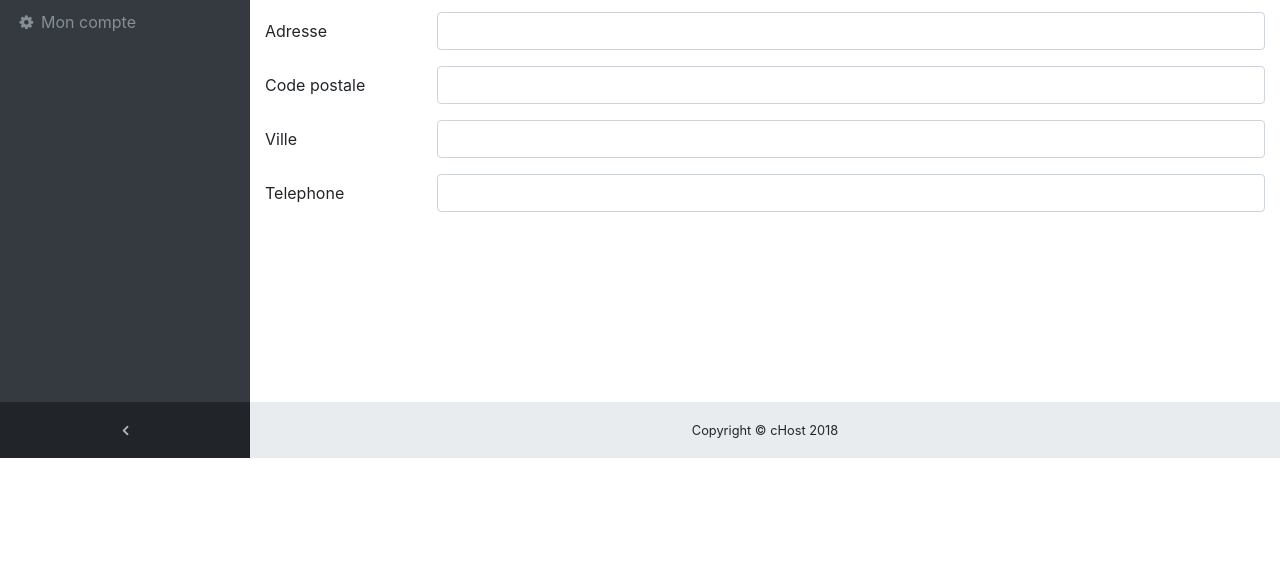
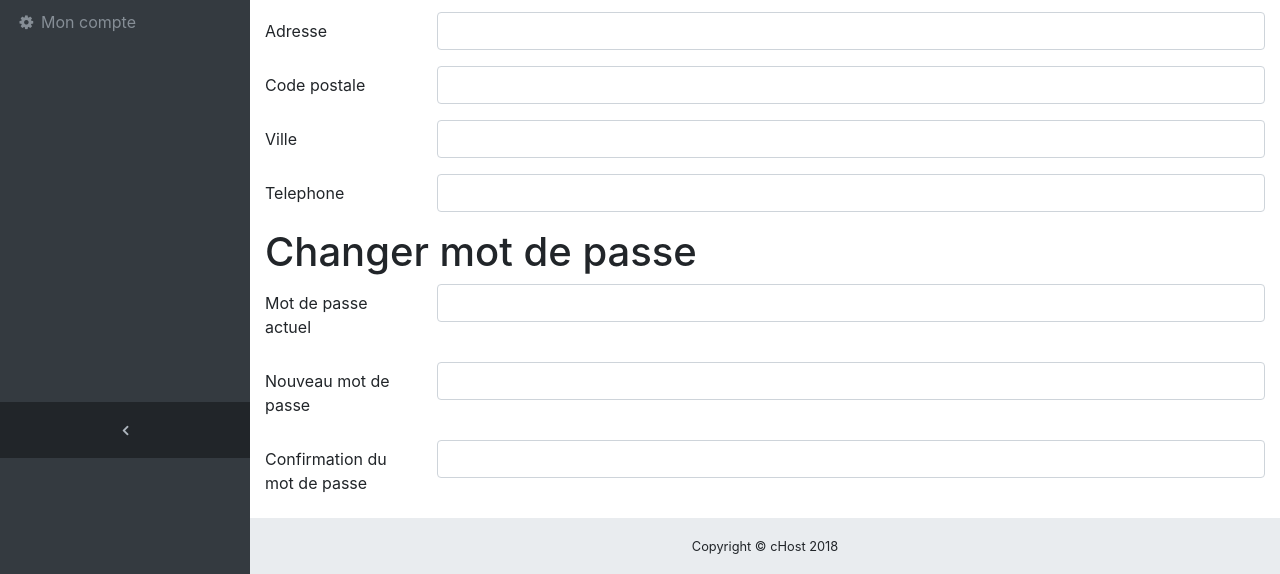
Before and after one commit to Tomy2e/chost-manager, a PHP site: page /chost-manager/mon-compte.php in a window 1280 px wide. Shown: the part 342-916 px from the top of the page. Before the commit the page ends 800 px from the top, so only its background shows below. Run offline with PHP 8.4, Linux system fonts and the light colour scheme; the visitor is signed in with stand-in values (Sample User, id 1); data that the repository does not hold is empty.

Commit message:
password part 1 ( no php )

```diff
--- a/mon-compte.php
+++ b/mon-compte.php
@@ -84,6 +84,27 @@ if(!isConnected()) {
               </div>
             </div>
           </form>
+          <h1>Changer mot de passe</h1>
+          <form>
+            <div class="form-group row">
+              <label for="example-text-input" class="col-2 col-form-label">Mot de passe actuel</label>
+              <div class="col-10">
+                <input class="form-control" type="password"  id="example-text-input">
+              </div>
+            </div>
+            <div class="form-group row">
+              <label for="example-search-input" class="col-2 col-form-label">Nouveau mot de passe</label>
+              <div class="col-10">
+                <input class="form-control" type="password"  id="example-search-input">
+              </div>
+            </div>
+            <div class="form-group row">
+              <label for="example-email-input" class="col-2 col-form-label">Confirmation du mot de passe</label>
+              <div class="col-10">
+                <input class="form-control" type="password"  id="example-email-input">
+              </div>
+            </div>
+          </form>
         </div>
       </div>
     </div>
```
